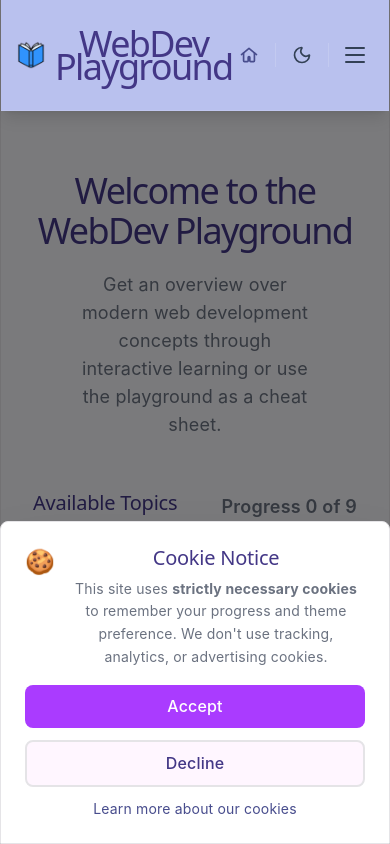
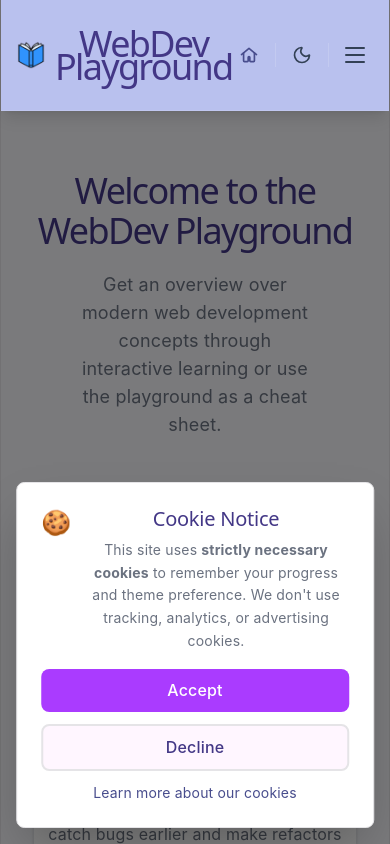
Before and after one commit to IsaVII/LearningTool, a React (Vite) app: page /sql in a window 390 px wide. Shown: the top 844 px of the page. Built offline with nearby package versions, Linux system fonts and the light colour scheme.

Commit message:
Cookie Adjustment

```diff
--- a/src/components/CookieConsent.jsx
+++ b/src/components/CookieConsent.jsx
@@ -40,14 +40,11 @@ export default function CookieConsent() {
   return (
     <>
       {/* Backdrop */}
-      <div
-        className="fixed inset-0 bg-black/50 z-40 transition-opacity"
-        onClick={handleAccept}
-      />
+      <div className="fixed inset-0 bg-black/50 z-40 transition-opacity" />
 
       {/* Modal */}
       <div
-        className="fixed bottom-0 left-0 right-0 md:bottom-4 md:left-4 md:right-auto md:max-w-md bg-surface shadow-2xl rounded-t-lg md:rounded-lg z-50 animate-slide-up"
+        className="fixed bottom-4 left-1/2 -translate-x-1/2 w-11/12 max-w-md bg-surface shadow-2xl rounded-lg z-50 animate-slide-up"
         style={{ border: "1px solid var(--border)" }}
       >
         <div className="p-6">
```
